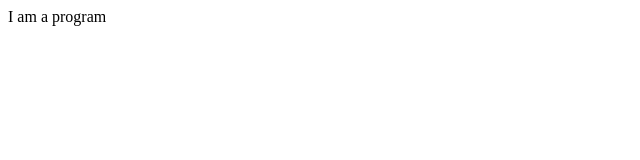
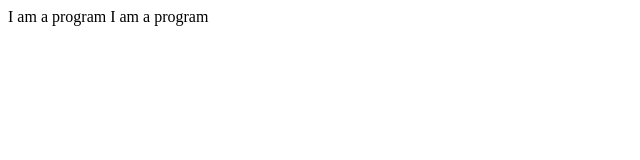
Before and after one commit to Shrey9659/git_C15_C19, a plain HTML site: page index.html in a window 1280 px wide. Shown: the whole page, without its empty margins (0-640 px from the left). Drawn offline with Linux system fonts and the light colour scheme.

Commit message:
update index in master

```diff
--- a/index.html
+++ b/index.html
@@ -7,5 +7,6 @@
 </head>
 <body>
     I am a program
+    I am a program
 </body>
 </html>
```
